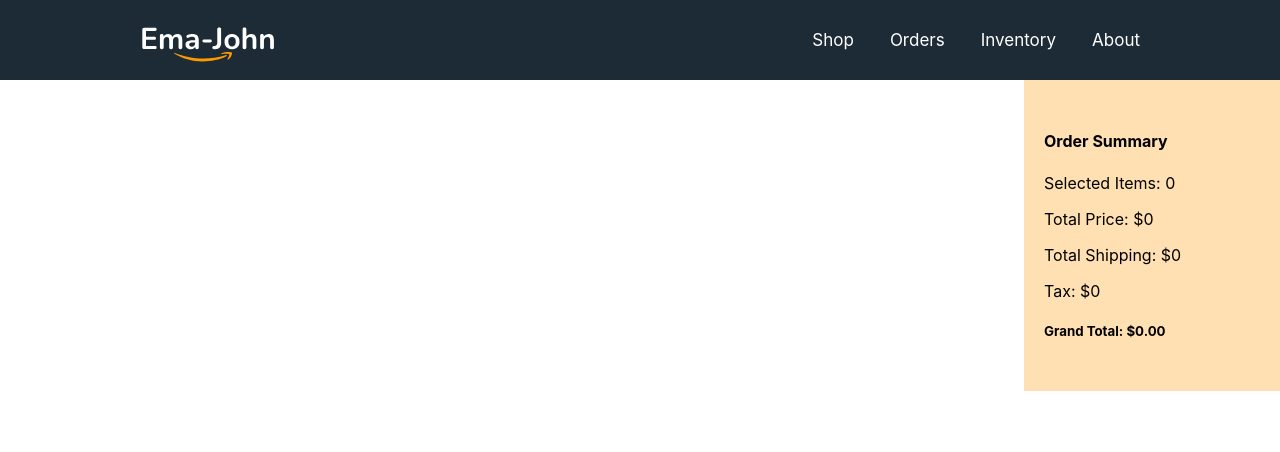
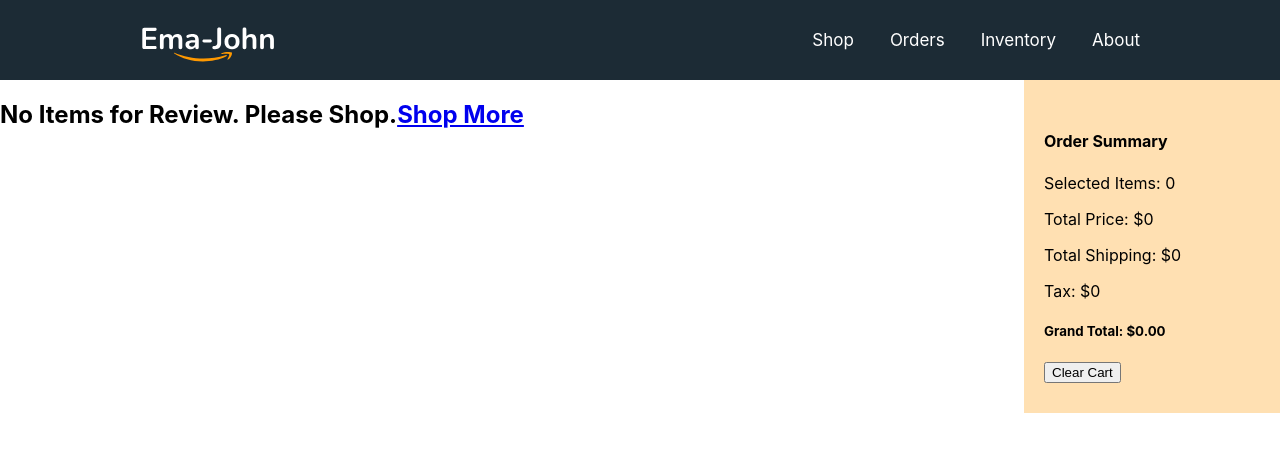
Before and after one commit to Fahimahmedkhan/ema-john-simple, a React (Create React App) app: page /orders in a window 1280 px wide. Shown: the top 452 px of the page. Built offline with nearby package versions, Linux system fonts and the light colour scheme.

Commit message:
explore children props

```diff
--- a/src/components/Cart/Cart.js
+++ b/src/components/Cart/Cart.js
@@ -2,7 +2,7 @@
 import './Cart.css';
 
 const Cart = (props) => {
-    const { cart } = props;
+    const { cart, clearCart, children } = props;
 
     let total = 0;
     let shipping = 0;
@@ -23,6 +23,8 @@
             <p>Total Shipping: ${shipping}</p>
             <p>Tax: ${tax}</p>
             <h5>Grand Total: ${grandTotal.toFixed(2)}</h5>
+            <button onClick={clearCart}> Clear Cart </button>
+            {children}
         </div>
     );
 };
--- a/src/components/Orders/Orders.js
+++ b/src/components/Orders/Orders.js
@@ -1,11 +1,11 @@
 import React, { useState } from 'react';
-import { useLoaderData } from 'react-router-dom';
-import { removeFromDb } from '../../utilities/fakedb';
+import { Link, useLoaderData } from 'react-router-dom';
+import { deleteShoppingCart, removeFromDb } from '../../utilities/fakedb';
 import Cart from '../Cart/Cart';
 import ReviewItem from '../ReviewItem/ReviewItem';
 
 const Orders = () => {
-    const { products, initialCart } = useLoaderData();
+    const { initialCart } = useLoaderData();
     const [cart, setCart] = useState(initialCart);
 
     const handelRemoveItem = (id) => {
@@ -13,6 +13,12 @@
         setCart(remaining);
         removeFromDb(id);
     }
+
+    const clearCart = () => {
+        setCart([]);
+        deleteShoppingCart();
+    }
+
     return (
         <div className='shop-container'>
             <div className="orders-container">
@@ -23,9 +29,12 @@
                         handelRemoveItem={handelRemoveItem}
                     ></ReviewItem>)
                 }
+                {
+                    cart.length === 0 && <h2>No Items for Review. Please Shop.<Link to="/">Shop More</Link></h2>
+                }
             </div>
             <div className="cart-container">
-                <Cart cart={cart}></Cart>
+                <Cart clearCart={clearCart} cart={cart}></Cart>
             </div>
         </div>
     );
--- a/src/components/Shop/Shop.js
+++ b/src/components/Shop/Shop.js
@@ -1,7 +1,7 @@
 import React from 'react';
 import { useEffect, useState } from 'react';
-import { useLoaderData } from 'react-router-dom';
-import { addToDb, getStoredCart } from '../../utilities/fakedb';
+import { Link, useLoaderData } from 'react-router-dom';
+import { addToDb, deleteShoppingCart, getStoredCart } from '../../utilities/fakedb';
 import Cart from '../Cart/Cart';
 import Product from '../Product/Product';
 import './Shop.css';
@@ -9,6 +9,11 @@
 const Shop = () => {
     const products = useLoaderData();
     const [cart, setCart] = useState([]);
+
+    const clearCart = () => {
+        setCart([]);
+        deleteShoppingCart();
+    }
 
 
     useEffect(() => {
@@ -53,7 +58,11 @@
                 }
             </div>
             <div className="cart-container">
-                <Cart cart={cart}></Cart>
+                <Cart clearCart={clearCart} cart={cart}>
+                    <Link to="/orders">
+                        <button>Review Order</button>
+                    </Link>
+                </Cart>
             </div>
         </div>
     );
```
